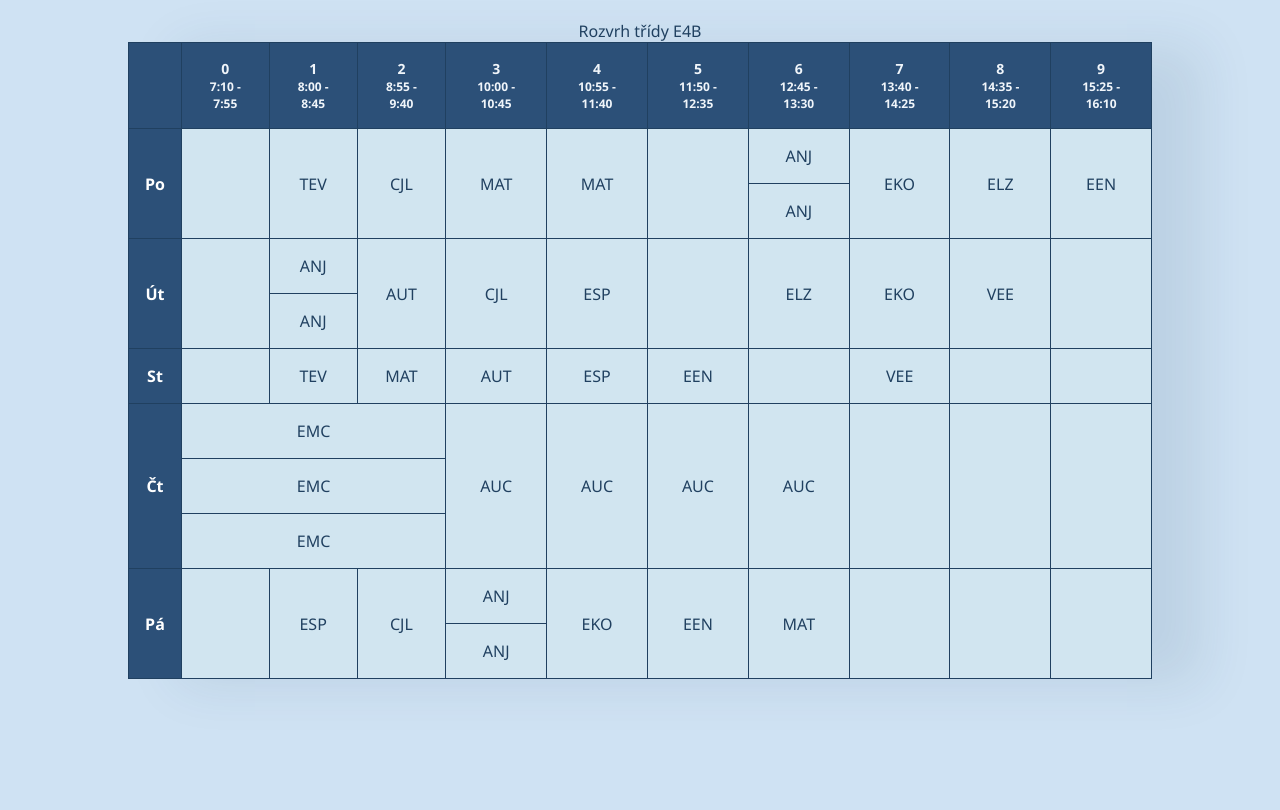
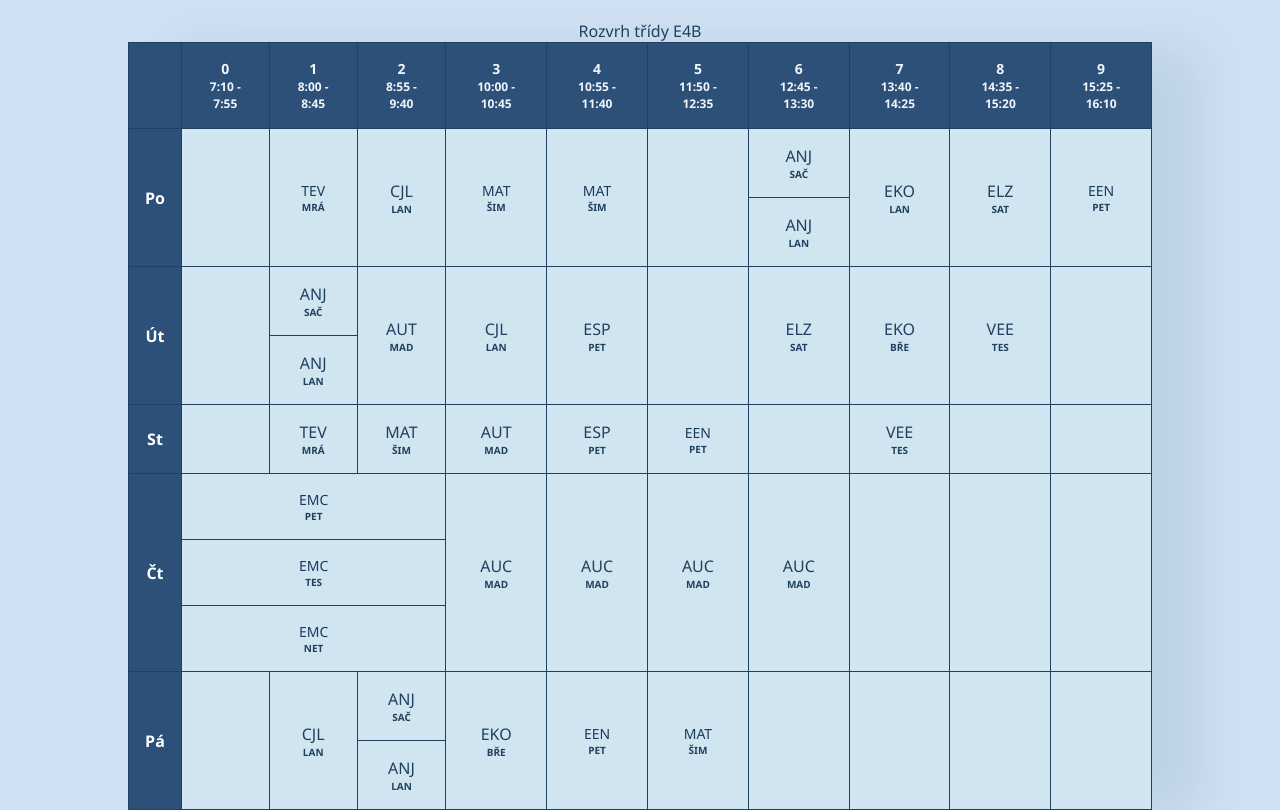
Before and after one commit to pslib-cz/2023-p2a-web-html-table-rozvrh-FilipHudec, a plain HTML site: page index.html in a window 1280 px wide. Drawn offline with Linux system fonts and the light colour scheme.

Commit message:
jména učitelů + menší estetické úpravy

```diff
--- a/index.html
+++ b/index.html
@@ -3,12 +3,14 @@
 <head>
   <meta charset="UTF-8">
   <meta name="viewport" content="width=device-width, initial-scale=1.0">
+  <title>E4B - Rozvrh</title>
   <link rel="stylesheet" href="main.css">
 </head>
 <body>
 
     <div class="container__table">
       <table>
+      <caption>Rozvrh třídy E4B</caption>
         <thead>
           <tr>
             <th></th>
@@ -29,82 +31,85 @@
           <tr>
             <th rowspan="2">Po</th>
             <td rowspan="2"></td>
-            <td rowspan="2">TEV</td>
-            <td rowspan="2">CJL</td>
-            <td rowspan="2">MAT</td>
-            <td rowspan="2">MAT</td>
+            <td rowspan="2"><div class="subject-cell">TEV<span class="teacher-name">MRÁ</span></div></td>
+            <td rowspan="2">CJL<span class="teacher-name">LAN</span></td>
+            <td rowspan="2"><div class="subject-cell">MAT<span class="teacher-name">ŠIM</span></div></td>
+            <td rowspan="2"><div class="subject-cell">MAT<span class="teacher-name">ŠIM</span></div></td>
             <td rowspan="2"></td>
-            <td>ANJ</td>
-            <td rowspan="2">EKO</td>
-            <td rowspan="2">ELZ</td>
-            <td rowspan="2">EEN</td>
+            <td>ANJ<span class="teacher-name">SAČ</span></td>
+            <td rowspan="2">EKO<span class="teacher-name">LAN</span></td>
+            <td rowspan="2">ELZ<span class="teacher-name">SAT</span></td>
+            <td rowspan="2"><div class="subject-cell">EEN<span class="teacher-name">PET</span></div></td>
           </tr>
           <tr>
-            <td>ANJ</td>
+            <td>ANJ<span class="teacher-name">LAN</span></td>
           </tr>
           <tr>
             <th rowspan="2">Út</th>
             <td rowspan="2"></td>
-            <td>ANJ</td>
-            <td rowspan="2">AUT</td>
-            <td rowspan="2">CJL</td>
-            <td rowspan="2">ESP</td>
+            <td>ANJ<span class="teacher-name">SAČ</span></td>
+            <td rowspan="2">AUT<span class="teacher-name">MAD</span></td>
+            <td rowspan="2">CJL<span class="teacher-name">LAN</span></td>
+            <td rowspan="2">ESP<span class="teacher-name">PET</span></td>
             <td rowspan="2"></td>
-            <td rowspan="2">ELZ</td>
-            <td rowspan="2">EKO</td>
-            <td rowspan="2">VEE</td>
+            <td rowspan="2">ELZ<span class="teacher-name">SAT</span></td>
+            <td rowspan="2">EKO<span class="teacher-name">BŘE</span></td>
+            <td rowspan="2">VEE<span class="teacher-name">TES</span></td>
             <td rowspan="2"></td>
           </tr>
           <tr>
-            <td>ANJ</td>
+            <td>ANJ<span class="teacher-name">LAN</span></td>
           </tr>
           <tr>
-            <th>St</th>
-            <td></td>
-            <td>TEV</td>
-            <td>MAT</td>
-            <td>AUT</td>
-            <td>ESP</td>
-            <td>EEN</td>
-            <td></td>
-            <td>VEE</td>
-            <td></td>
-            <td></td>
+            <th rowspan="2">St</th>
+            <td rowspan="2"></td>
+            <td rowspan="2">TEV<span class="teacher-name">MRÁ</span></td>
+            <td rowspan="2">MAT<span class="teacher-name">ŠIM</span></td>
+            <td rowspan="2">AUT<span class="teacher-name">MAD</span></td>
+            <td rowspan="2">ESP<span class="teacher-name">PET</span></td>
+            <td rowspan="2"><div class="subject-cell">EEN<span class="teacher-name">PET</span></div></td>
+            <td rowspan="2"></td>
+            <td rowspan="2">VEE<span class="teacher-name">TES</span></td>
+            <td rowspan="2"></td>
+            <td rowspan="2"></td>
+          </tr>
+          <tr>
+
           </tr>
           <tr>
             <th rowspan="3">Čt</th>
-            <td colspan="3">EMC</td>
-            <td rowspan="3">AUC</td>
-            <td rowspan="3">AUC</td>
-            <td rowspan="3">AUC</td>
-            <td rowspan="3">AUC</td>
+            <td colspan="3"><div class="subject-cell">EMC<span class="teacher-name">PET</span></div></td>
+            <td rowspan="3">AUC<span class="teacher-name">MAD</span></td>
+            <td rowspan="3">AUC<span class="teacher-name">MAD</span></td>
+            <td rowspan="3">AUC<span class="teacher-name">MAD</span></td>
+            <td rowspan="3">AUC<span class="teacher-name">MAD</span></td>
             <td rowspan="3"></td>
             <td rowspan="3"></td>
             <td rowspan="3"></td>
           </tr>
           <tr>
-            <td colspan="3">EMC</td>
+            <td colspan="3"><div class="subject-cell">EMC<span class="teacher-name">TES</span></div></td>
           </tr>
           <tr>
-            <td colspan="3">EMC</td>
+            <td colspan="3"><div class="subject-cell">EMC<span class="teacher-name">NET</span></div></td>
           </tr>
           <tr>
             <th rowspan="2">Pá</th>
             <td rowspan="2"></td>
-            <td rowspan="2">ESP</td>
-            <td rowspan="2">CJL</td>
-            <td>ANJ</td>
-            <td rowspan="2">EKO</td>
-            <td rowspan="2">EEN</td>
-            <td rowspan="2">MAT</td>
+
+            <td rowspan="2">CJL<span class="teacher-name">LAN</span></td>
+            <td>ANJ<span class="teacher-name">SAČ</span></td>
+            <td rowspan="2">EKO<span class="teacher-name">BŘE</span></td>
+            <td rowspan="2"><div class="subject-cell">EEN<span class="teacher-name">PET</span></div></td>
+            <td rowspan="2"><div lass="subject-cell">MAT<span class="teacher-name">ŠIM</span></div></td>
+            <td rowspan="2"></td>
             <td rowspan="2"></td>
             <td rowspan="2"></td>
             <td rowspan="2"></td>
           </tr>
           <tr>
-            <td>ANJ</td>
+            <td>ANJ<span class="teacher-name">LAN</span></td>
           </tr>
-          <caption>Rozvrh třídy E4B</caption>
         </tbody>
       </table>
     </div>
--- a/main.css
+++ b/main.css
@@ -52,10 +52,16 @@ td {
     color: #f0f5fa;
 }
 
+.teacher-name {
+    display: block;
+    font-size: 10px;
+    font-weight: bold;
+    color: #204060;
+}
+
 /* Zvýrazněte časový rozsah */
 th div,
 td div {
     font-size: 14px;
-    font-weight: bold;
     color: #1b3b5e;
 }
```
